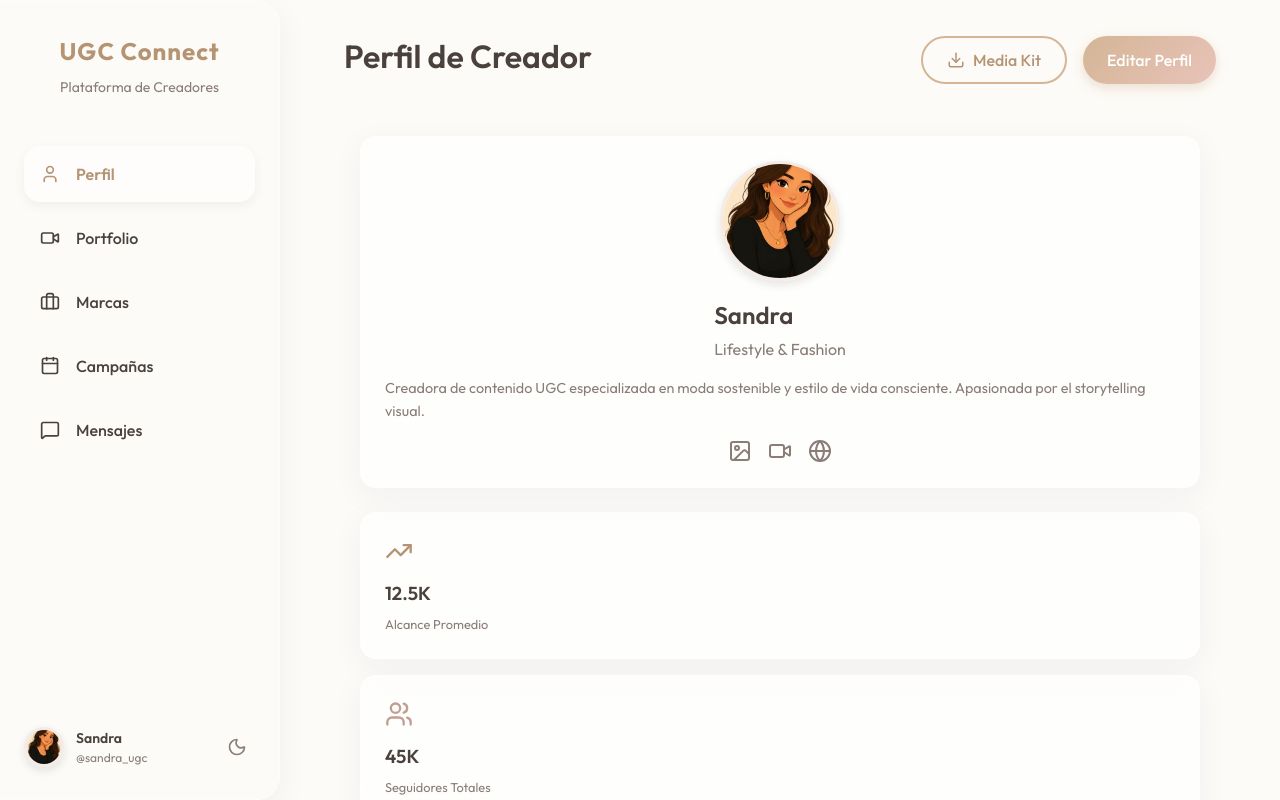
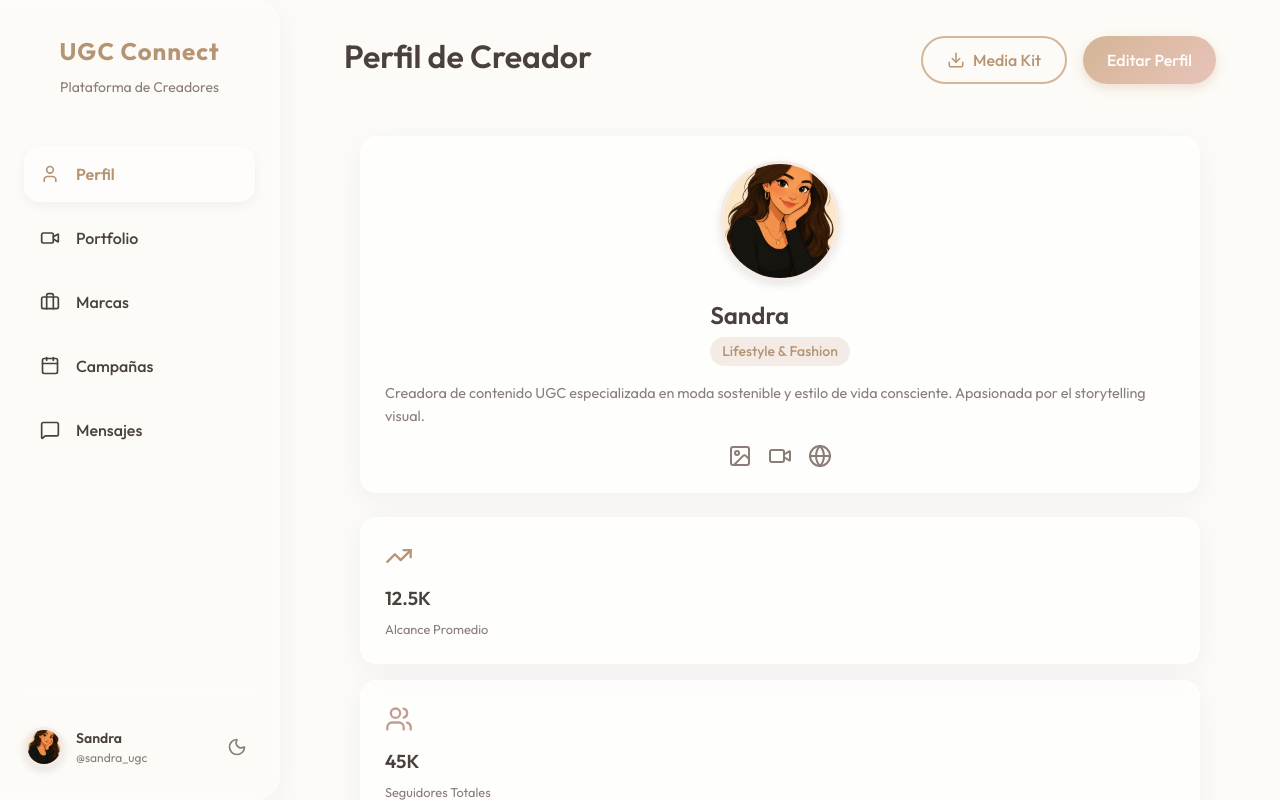
Before and after one commit to Sandrabc14/plataformaugc, a React (Vite) app: page /profile in a window 1280 px wide. Built offline with nearby package versions, Linux system fonts and the light colour scheme.

Commit message:
Restore missing badge css class

```diff
--- a/src/index.css
+++ b/src/index.css
@@ -205,3 +205,13 @@ p {
     transform: none !important;
   }
 }
+
+/* Badges */
+.badge {
+  padding: 0.25rem 0.75rem;
+  border-radius: var(--radius-full);
+  font-size: 0.875rem;
+  font-weight: 500;
+  background: var(--color-primary-light);
+  color: var(--color-primary-dark);
+}
```
